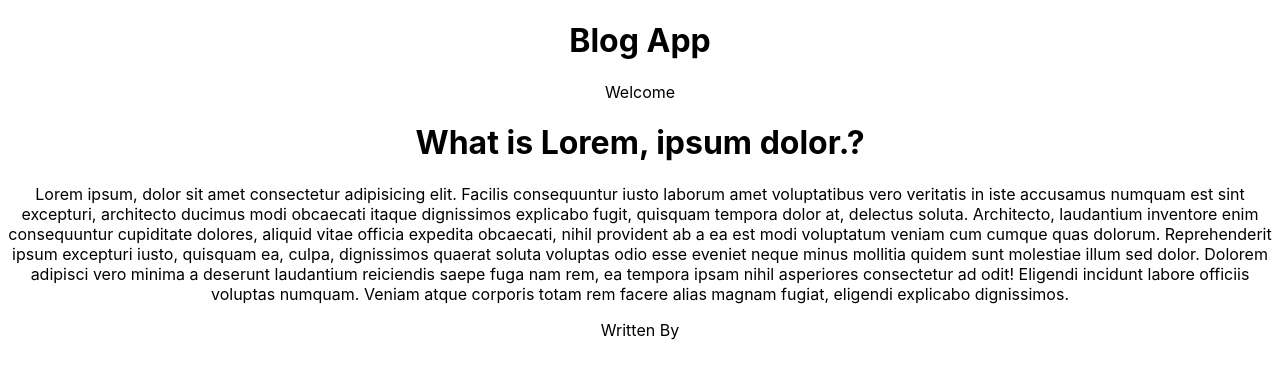
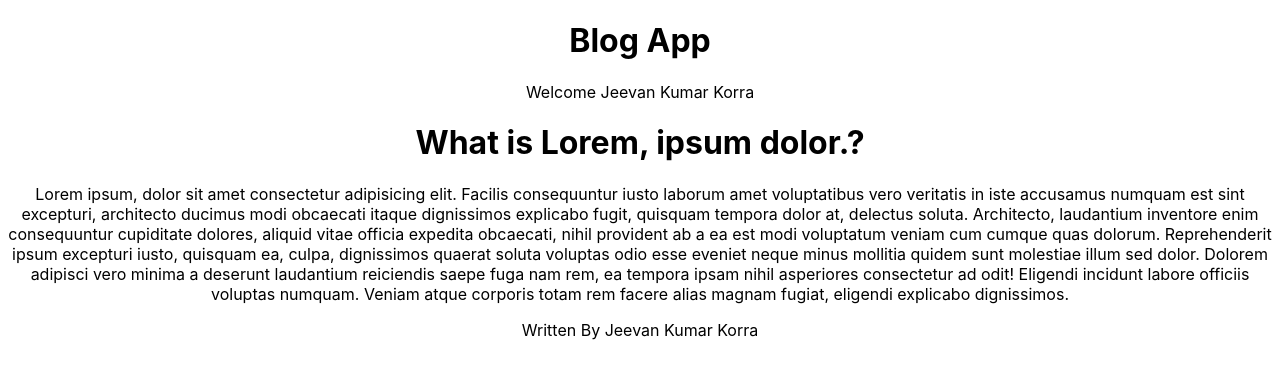
Before and after one commit to jeevan10017/Advanced-React-CourseEra, a React (Create React App) app: page / in a window 1280 px wide. Shown: the top 378 px of the page. Built offline with nearby package versions, Linux system fonts and the light colour scheme.

Commit message:
Usage of UserContext

```diff
--- a/src/App.js
+++ b/src/App.js
@@ -1,9 +1,11 @@
 import "./App.css";
+import { UserProvider ,useUser } from "./UserContext";
 
 const LoggedInUser =() =>{
+  const {user} = useUser();
   return (
     <p>
-      Welcome <span className="Username"></span>
+      Welcome <span className="Username">{user.name}</span>
     </p>
   );
 };
@@ -20,11 +22,12 @@ const Header =()=>{
 
 
 const Page =()=>{
+  const {user} = useUser();
   return (
     <div>
       <h1>What is Lorem, ipsum dolor.?</h1>
       <p>Lorem ipsum, dolor sit amet consectetur adipisicing elit. Facilis consequuntur iusto laborum amet voluptatibus vero veritatis in iste accusamus numquam est sint excepturi, architecto ducimus modi obcaecati itaque dignissimos explicabo fugit, quisquam tempora dolor at, delectus soluta. Architecto, laudantium inventore enim consequuntur cupiditate dolores, aliquid vitae officia expedita obcaecati, nihil provident ab a ea est modi voluptatum veniam cum cumque quas dolorum. Reprehenderit ipsum excepturi iusto, quisquam ea, culpa, dignissimos quaerat soluta voluptas odio esse eveniet neque minus mollitia quidem sunt molestiae illum sed dolor. Dolorem adipisci vero minima a deserunt laudantium reiciendis saepe fuga nam rem, ea tempora ipsam nihil asperiores consectetur ad odit! Eligendi incidunt labore officiis voluptas numquam. Veniam atque corporis totam rem facere alias magnam fugiat, eligendi explicabo dignissimos.</p>
-   <p>Written By </p>
+   <p>Written By {user.name} </p>
     </div>
   );
 }
@@ -40,7 +43,11 @@ function App() {
 
 
 function Root(){
-  return <App />;
+  return (
+  <UserProvider>
+    <App />
+    </UserProvider>
+);
 }
 
 export default Root;
--- a/src/UserContext.js
+++ b/src/UserContext.js
@@ -0,0 +1,14 @@
+import {createContext , useContext ,useState} from 'react';
+const UserContext  = createContext(undefined);
+
+export const UserProvider =({children})=>{
+    const [user] = useState({
+        name :"Jeevan Kumar Korra",
+        email:"jeevankumarkorra2005@gmail.com",
+        isAdmin:true
+    })
+    return <UserContext.Provider value={{ user }}>{children}</UserContext.Provider>;
+
+};
+
+export const useUser =()=> useContext(UserContext);
```
